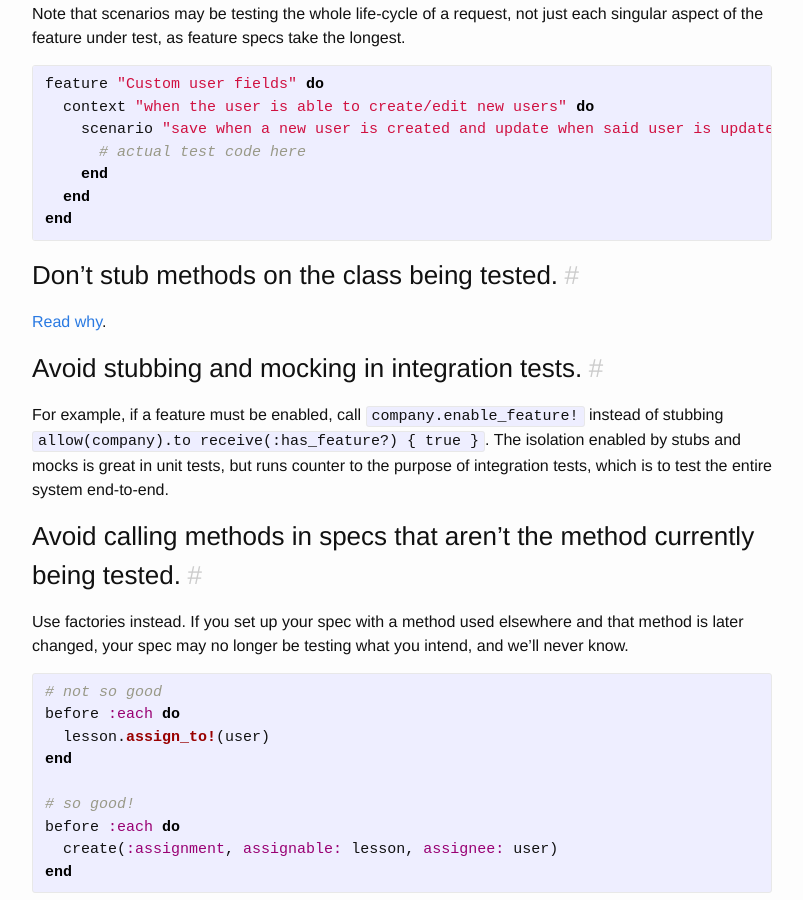
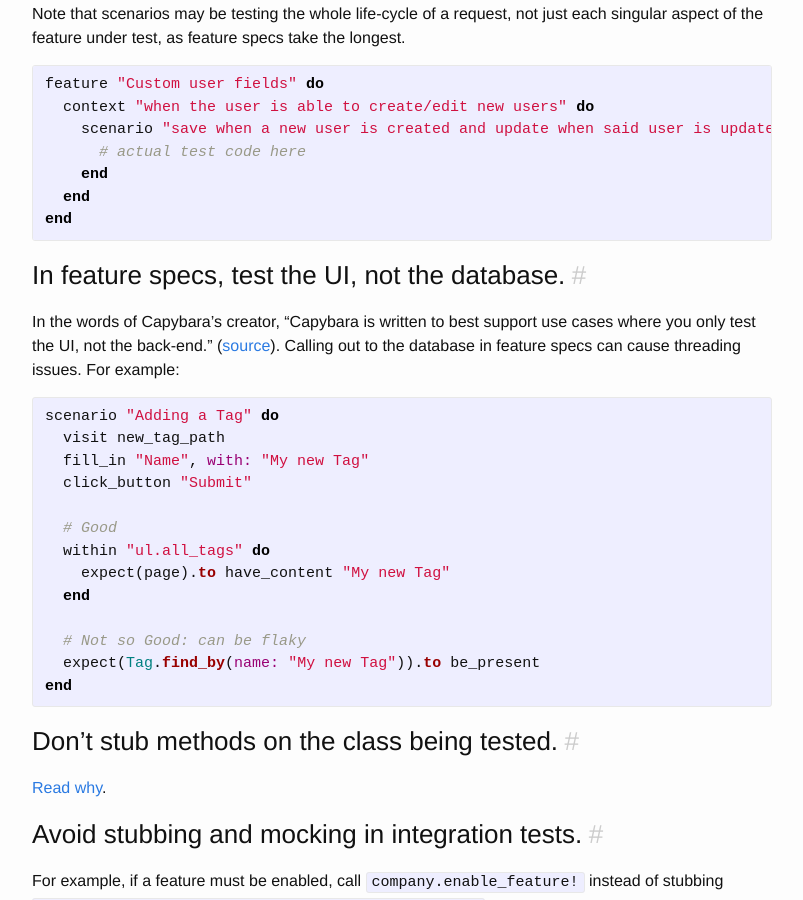
Before and after one commit to isabella232/lessonly.github.io, a Jekyll site: the page built from _styleguide/testing.md, in a window 1280 px wide and 900 px high, scrolled down 1002 px. Shown: the whole window, without its empty margins (238-1041 px from the left). Built offline with Jekyll 4.4.1, drawn with Linux system fonts in a browser that asks for light colours.

Commit message:
Add suggestion about "Testing the UI, not the back-end"

````diff
--- a/_styleguide/testing.md
+++ b/_styleguide/testing.md
@@ -45,6 +45,26 @@ feature "Custom user fields" do
       # actual test code here
     end
   end
+end
+```
+
+### In feature specs, test the UI, not the database.
+
+In the words of Capybara’s creator, “Capybara is written to best support use cases where you only test the UI, not the back-end.” ([source](https://bibwild.wordpress.com/2016/02/18/struggling-towards-reliable-capybara-javascript-testing/)). Calling out to the database in feature specs can cause threading issues. For example:
+
+```ruby
+scenario "Adding a Tag" do
+  visit new_tag_path
+  fill_in "Name", with: "My new Tag"
+  click_button "Submit"
+
+  # Good
+  within "ul.all_tags" do
+    expect(page).to have_content "My new Tag"
+  end
+
+  # Not so Good: can be flaky
+  expect(Tag.find_by(name: "My new Tag")).to be_present
 end
 ```
 
````
